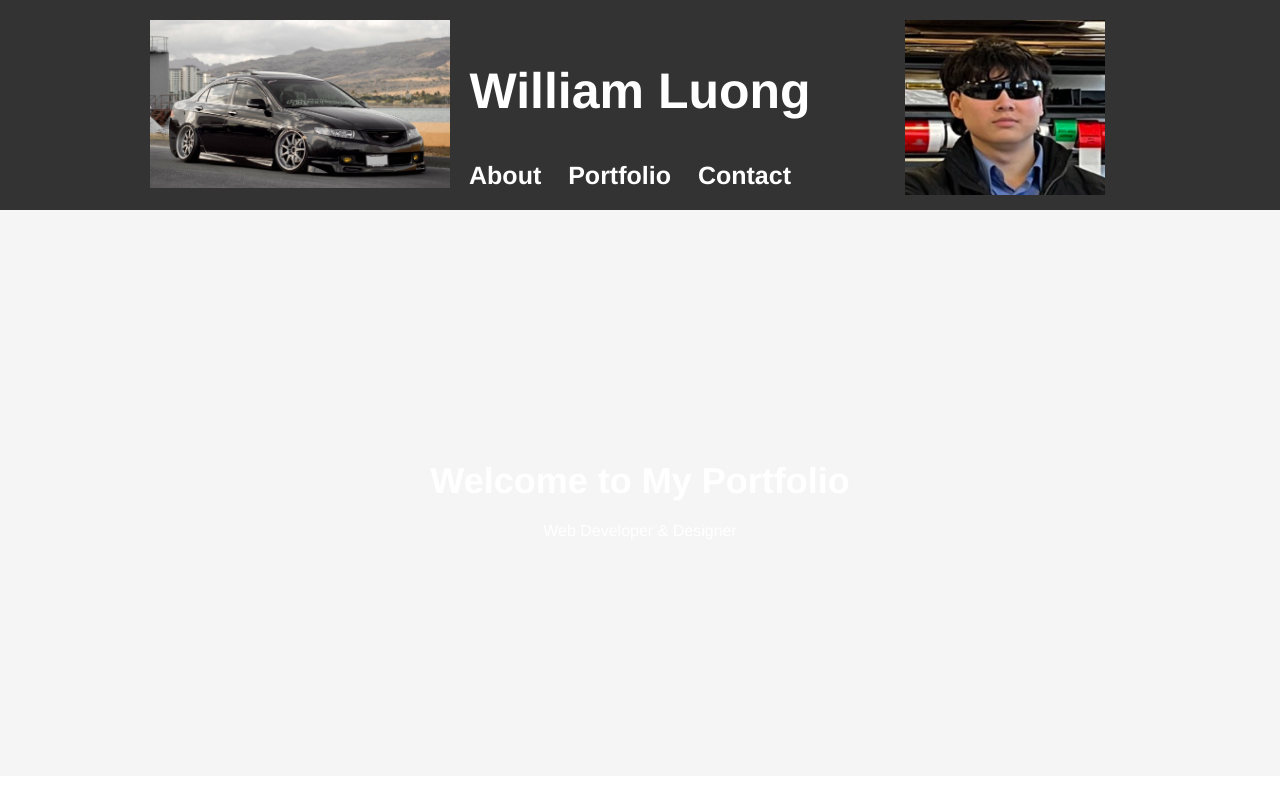
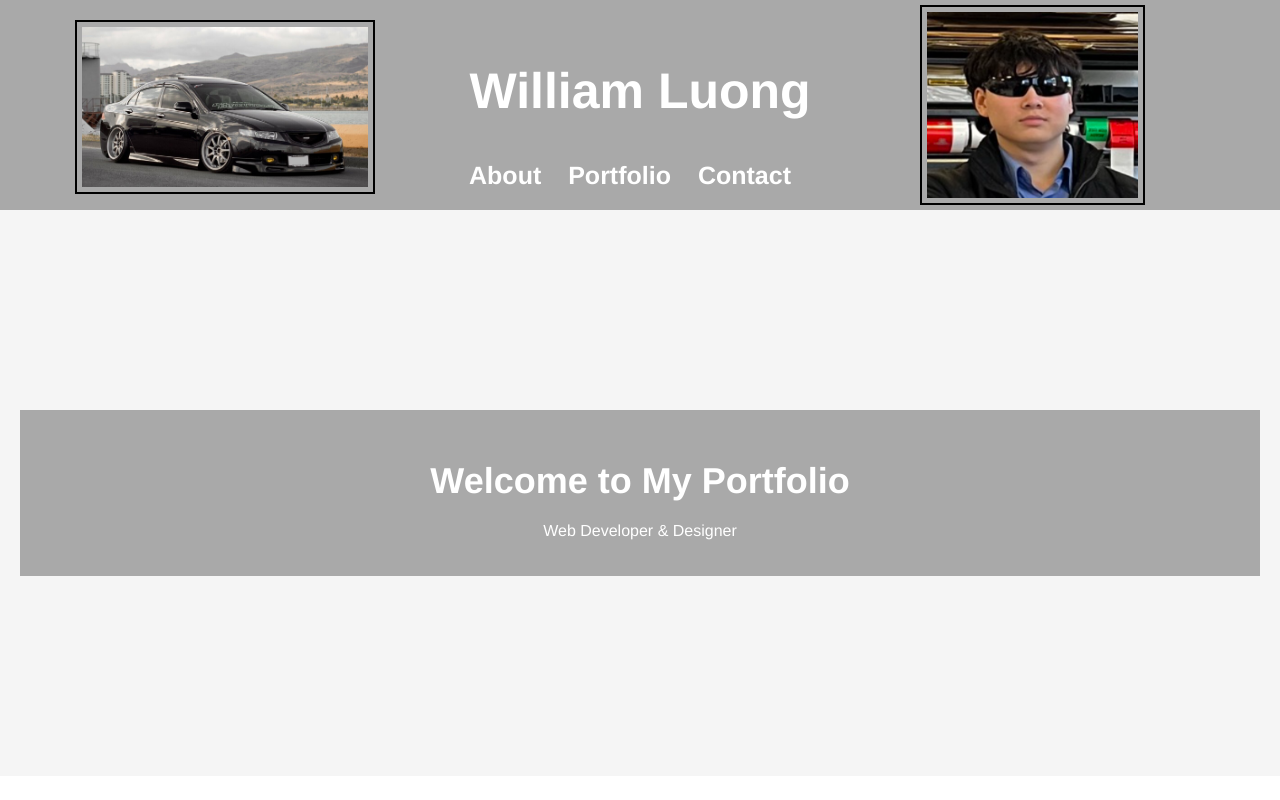
Before and after one commit to WillxLuong/WilliamsPortfolio, a plain HTML site: page index.html in a window 1280 px wide. Shown: the top 800 px of the page. Drawn offline with Linux system fonts and the light colour scheme.

Commit message:
adding borders and fixing up images

```diff
--- a/assets/style.css
+++ b/assets/style.css
@@ -1,4 +1,13 @@
 /* styles.css */
+
+:root {
+    --backgroundcolor: darkgrey;
+}
+
+
+
+
+/* body styling */
 
 body {
     font-family: 'Helvetica Neue', sans-serif;
@@ -12,7 +21,10 @@ body {
     max-width: 1200px;
     margin: 0 auto;
     padding: 20px;
+    background-color: var(--backgroundcolor)  ;
 }
+
+/* header styling */
 
 header {
     background-color: #333;
@@ -32,14 +44,21 @@ header {
     height: auto;
     width: 300px;
     position: absolute;
-    left: 150px;
+    left: 75px;
+    border: 2px solid #000;
+    padding: 5px;
+    box-sizing: border-box;
 }
 
 .navme {
-    height: 175px;
-    width: 200px;
+    height: 200px;
+    width: 225px;
     position: absolute;
-    right: 175px;
+    right: 135px;
+    top: 5px;
+    border: 2px solid #000;
+    padding: 5px;
+    box-sizing: border-box;
 }
 
 nav {
@@ -47,6 +66,7 @@ nav {
     justify-content: space-between;
     align-items: center;
     text-align: center;
+    background-color: var(--backgroundcolor);
 }
 
 nav ul {
@@ -78,6 +98,8 @@ nav a {
 nav a:hover {
     color: #ff6b6b;
 }
+
+/* hero styling */
 
 #hero {
     background-image: url('hero-bg.jpg');
--- a/index.html
+++ b/index.html
@@ -13,11 +13,13 @@
                 <img class="navcar" src="./assets/cl9.jpg" alt="my favourite car">
                 <img class="navme" src="./assets/DANGER.png" alt="photo of me">
                 <h1 class="h1">William Luong</h1>
+                <section>
                 <ul class="navlist">
                     <li><a href="#about">About</a></li>
                     <li><a href="#portfolio">Portfolio</a></li>
                     <li><a href="#contact">Contact</a></li>
                 </ul>
+                </section>
             </div>
         </nav>
     </header>
```
